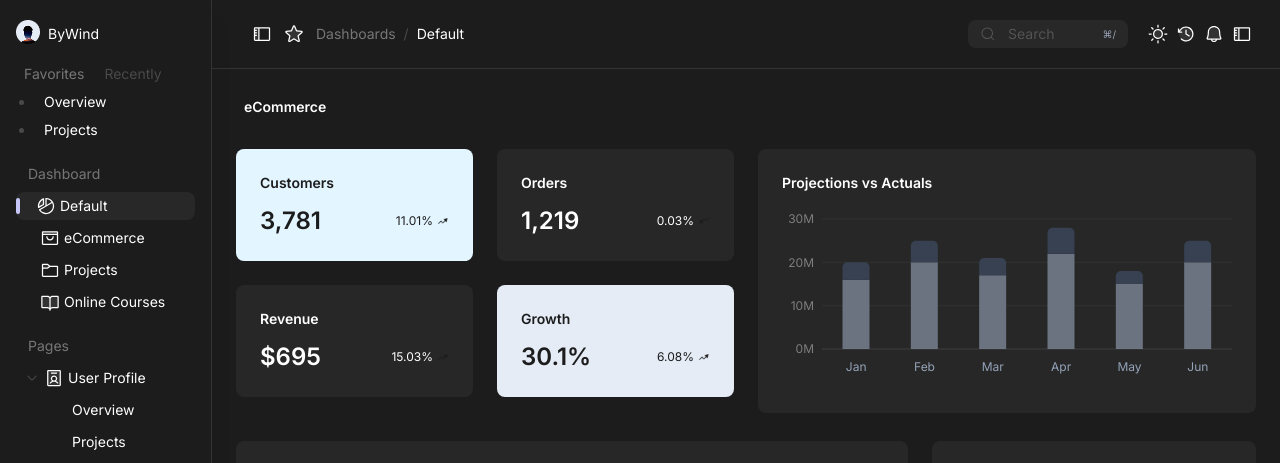
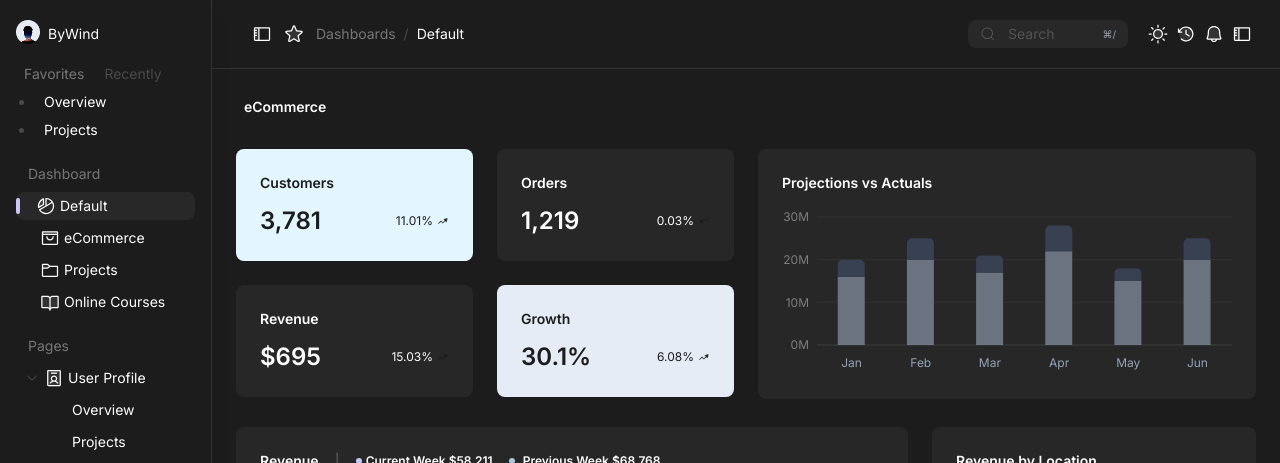
Before and after one commit to krushang04/bywind-ecom, a React (Create React App) app: page / in a window 1280 px wide. Shown: the top 463 px of the page. Built offline with nearby package versions, Linux system fonts and the light colour scheme.

Commit message:
css changes

```diff
--- a/src/components/charts/BarChart.jsx
+++ b/src/components/charts/BarChart.jsx
@@ -41,16 +41,16 @@ const ProjectionsVsActualsChart = () => {
   const colors = getChartColors(theme);
 
   return (
-    <SectionCard title="Projections vs Actuals" className="h-full">
-      <div className="w-full h-[248px] lg:h-[180px]">
+    <SectionCard title="Projections vs Actuals" className="h-full pb-6 flex flex-col gap-1">
+      <div className="w-full h-[248px] lg:h-[178px]">
         <ResponsiveContainer width="100%" height="100%">
           <BarChart
             data={data}
             margin={{
-              top: 10,
+              top: 20,
               right: 0,
-              left: 0,
-              bottom: 10,
+              left: -5,
+              bottom: 0,
             }}
             barCategoryGap="30%"
           >
@@ -67,13 +67,7 @@ const ProjectionsVsActualsChart = () => {
             />
             <Bar dataKey="actuals" stackId="a" fill={theme === "dark" ? "#6B7280" : colors.secondary} radius={[0, 0, 0, 0]} />
             <Bar dataKey="projections" stackId="a" fill={theme === "dark" ? "#374151" : "#A8C5DA80"} radius={[5, 5, 0, 0]} />
-            <XAxis
-              dataKey="month"
-              axisLine={{ stroke: colors.axisLine, strokeWidth: 1 }}
-              tickLine={false}
-              tick={{ fill: "#94a3b8", fontSize: 12, fontWeight: 400 }}
-              dy={5}
-            />
+            <XAxis dataKey="month" axisLine={{ stroke: colors.axisLine, strokeWidth: 1 }} tickLine={false} tick={{ fill: "#94a3b8", fontSize: 12, fontWeight: 400 }} dy={5} />
           </BarChart>
         </ResponsiveContainer>
       </div>
--- a/src/components/charts/LineBar.jsx
+++ b/src/components/charts/LineBar.jsx
@@ -65,13 +65,13 @@ const LineBarChart = () => {
       className="flex flex-col h-full"
       bodyClassName="flex-1"
     >
-      <div className="w-full" style={{ height: "420px" }}>
+      <div className="w-full pb-6" style={{ height: "100%" }}>
         <ResponsiveContainer width="100%" height="100%">
           <LineChart
             data={data}
             margin={{
-              top: 20,
-              right: 0,
+              top: 30,
+              right: 10,
               left: 0,
               bottom: 0,
             }}
--- a/src/components/common/SectionCard.jsx
+++ b/src/components/common/SectionCard.jsx
@@ -18,7 +18,7 @@ export default function SectionCard({ title, headerRight = null, className = "",
           {headerRight}
         </header>
       )}
-      <div className={`p-6 pt-4 ${bodyClassName}`}>{children}</div>
+      <div className={`${bodyClassName} px-6`}>{children}</div>
     </section>
   );
 }
--- a/src/pages/dashboard/modules/ProductTable.jsx
+++ b/src/pages/dashboard/modules/ProductTable.jsx
@@ -3,7 +3,6 @@ import { formatCurrency } from "../../../utils/formatters";
 import { defaultProducts as defaultProductsData } from "../../../utils/data";
 
 const ProductTable = ({ products, title = "Top Selling Products", loading = false }) => {
-
   const displayProducts = products || defaultProductsData;
 
   if (loading) {
@@ -24,15 +23,15 @@ const ProductTable = ({ products, title = "Top Selling Products", loading = fals
   }
 
   return (
-    <SectionCard title={title} className="h-full flex flex-col">
+    <SectionCard title={title} className="h-full flex flex-col gap-1">
       <div className="overflow-x-auto flex-1">
         <table className="w-full">
           <thead>
             <tr className="border-b border-black-new-20 dark:border-white-new-20 text-black-new-40 dark:text-white-new-40 text-left text-text-sm">
-              <th className="py-2 text-xs font-medium tracking-wider">Name</th>
-              <th className="py-2 text-xs font-medium tracking-wider">Price</th>
-              <th className="py-2 text-xs font-medium tracking-wider">Quantity</th>
-              <th className="py-2 text-xs font-medium tracking-wider">Amount</th>
+              <th className="py-2 font-medium tracking-wider">Name</th>
+              <th className="py-2 font-medium tracking-wider">Price</th>
+              <th className="py-2 font-medium tracking-wider">Quantity</th>
+              <th className="py-2 font-medium tracking-wider">Amount</th>
             </tr>
           </thead>
           <tbody>
--- a/src/pages/dashboard/modules/RevenueByLocation.jsx
+++ b/src/pages/dashboard/modules/RevenueByLocation.jsx
@@ -15,13 +15,9 @@ const RevenueByLocation = () => {
   }, []);
 
   return (
-    <SectionCard title="Revenue by Location" className="space-y-4">
+    <SectionCard title="Revenue by Location" className="space-y-4 pb-6">
       {/* Map Section */}
-      <WorldMap
-        className="mb-6"
-        height={mapHeight}
-        markers={revenueData.map((r) => ({ key: r.name, coordinates: r.coordinates }))}
-      />
+      <WorldMap className="mb-6" height={mapHeight} markers={revenueData.map((r) => ({ key: r.name, coordinates: r.coordinates }))} />
 
       {/* Location List with Revenue Bars */}
       <div className="space-y-4">
--- a/src/pages/dashboard/modules/TotalSales.jsx
+++ b/src/pages/dashboard/modules/TotalSales.jsx
@@ -21,7 +21,7 @@ const TotalSales = () => {
   return (
     <SectionCard title="Total Sales" className="w-full h-[348px] lg:h-full flex flex-col">
       {/* Pie Chart */}
-      <div className="flex justify-center items-center flex-1">
+      <div className="flex justify-center items-center flex-1 pb-6">
         <CustomPieChart data={salesData} />
       </div>
     </SectionCard>
```
